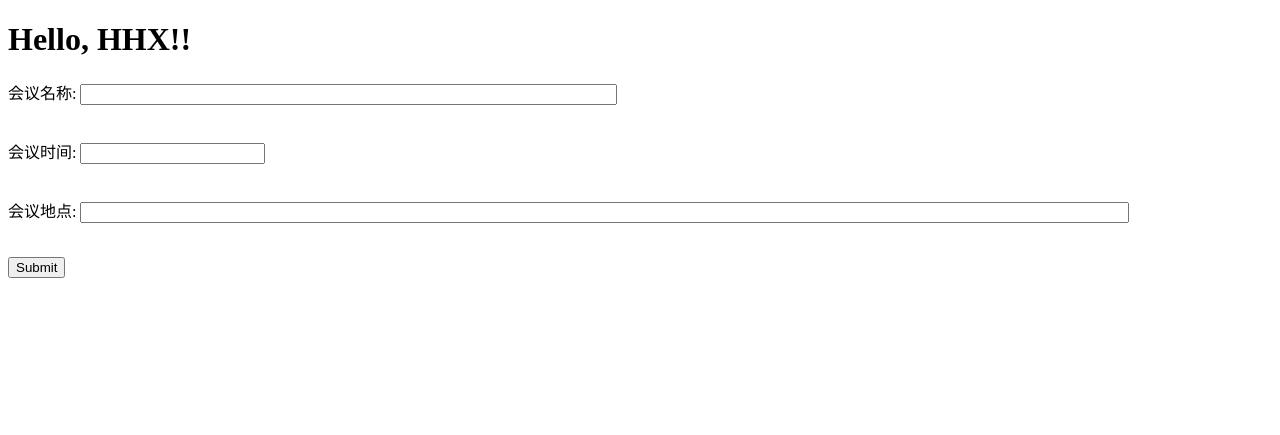
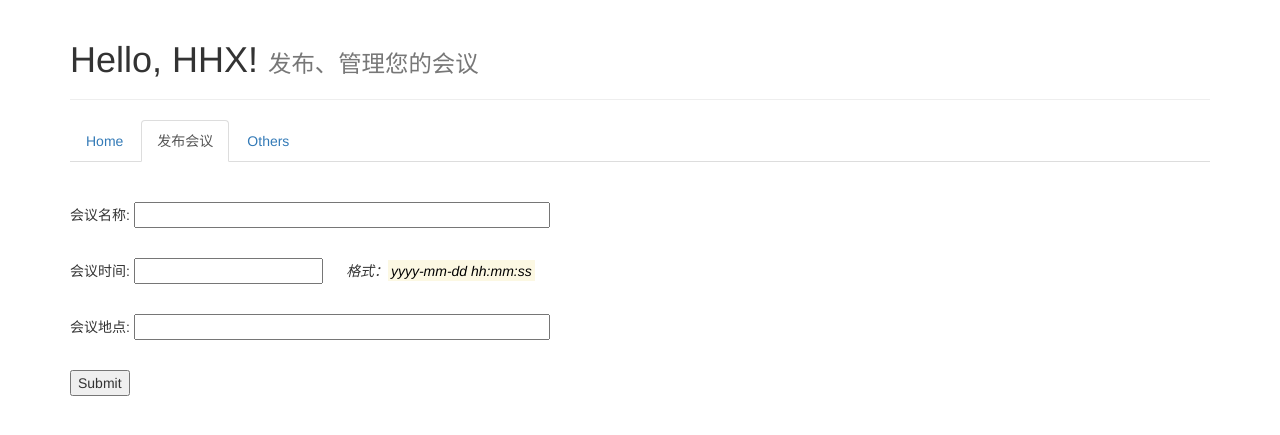
Before and after one commit to billzhaox/ConferenceServer, a Flask app: page /add_conference in a window 1280 px wide. Shown: the top 435 px of the page. Run offline with Flask 2, Linux system fonts and the light colour scheme; some libraries are stand-ins or nearby versions.

Commit message:
添加了base模板，使用BootStrap美化了页面

```diff
--- a/app/templates/add_conference.html
+++ b/app/templates/add_conference.html
@@ -1,25 +1,20 @@
-<!DOCTYPE html>
-<html lang="en">
-<head>
-    <meta charset="UTF-8">
-    <title>{{title}} - microblog</title>
-</head>
-<body>
-    <h1>Hello, {{user.username}}!</h1>
+{% extends "base.html" %}
+{% block content %}
+    <br><br>
     <form name="addConference" action="" method="post">
         {{form.hidden_tag() }}
         <p>
-    		会议名称: {{form.name(size=64)}}<br><br>
+            会议名称: {{form.name(size=48)}}<br><br>
         </p>
         <p>
-    		会议时间: {{form.date}}<br><br>
+            会议时间: {{form.date}} &nbsp;&nbsp;&nbsp;&nbsp;  <em>格式：<mark>yyyy-mm-dd hh:mm:ss</mark></em>
+            <br><br>
         </p>
         <p>
-    		会议地点: {{form.place(size=128)}}<br><br>
+            会议地点: {{form.place(size=48)}}<br><br>
         </p>
         <p>
             <input type="submit" name="提交">
         </p>
     </form>
-</body>
-</html>
+{% endblock %}
--- /dev/null
+++ b/app/templates/base.html
@@ -0,0 +1,52 @@
+<!DOCTYPE html>
+<html lang="zh-CN">
+  <head>
+    <meta charset="utf-8">
+    <meta http-equiv="X-UA-Compatible" content="IE=edge">
+    <meta name="viewport" content="width=device-width, initial-scale=1">
+    <!-- 上述3个meta标签*必须*放在最前面，任何其他内容都*必须*跟随其后！ -->
+    <title>会议管理</title>
+
+    <!-- Bootstrap -->
+    <link href="https://cdn.bootcss.com/bootstrap/3.3.7/css/bootstrap.min.css" rel="stylesheet">
+
+    <!-- HTML5 shim 和 Respond.js 是为了让 IE8 支持 HTML5 元素和媒体查询（media queries）功能 -->
+    <!-- 警告：通过 file:// 协议（就是直接将 html 页面拖拽到浏览器中）访问页面时 Respond.js 不起作用 -->
+    <!--[if lt IE 9]>
+      <script src="https://cdn.bootcss.com/html5shiv/3.7.3/html5shiv.min.js"></script>
+      <script src="https://cdn.bootcss.com/respond.js/1.4.2/respond.min.js"></script>
+    <![endif]-->
+  </head>
+  <body>
+  	<div class="container">
+  		<div class="page-header">
+  			{% if user %}
+			<h1>Hello, {{user.username}}! <small>发布、管理您的会议</small></h1>
+			{% else %}
+			<h1>Hello! <small>发布、管理您的会议</small></h1>
+			{% endif %}
+		</div>
+
+		<ul class="nav nav-tabs">
+			<li role="presentation" id="/index"><a href="index">Home</a></li>
+			<li role="presentation" id="/add_conference"><a href="add_conference">发布会议</a></li>
+			<li role="presentation"><a href="#">Others</a></li>
+			{% if tag %}
+			<!-- 获取当前页面路径，设置标签页active -->
+			<script type="text/javascript">
+				var test = window.location.pathname;
+				document.getElementById(test).setAttribute("class","active");
+			</script>
+			{% endif %}
+		</ul>
+
+		{% block content %}{% endblock %}
+	</div>
+
+
+    <!-- jQuery (Bootstrap 的所有 JavaScript 插件都依赖 jQuery，所以必须放在前边) -->
+    <script src="https://cdn.bootcss.com/jquery/1.12.4/jquery.min.js"></script>
+    <!-- 加载 Bootstrap 的所有 JavaScript 插件。你也可以根据需要只加载单个插件。 -->
+    <script src="https://cdn.bootcss.com/bootstrap/3.3.7/js/bootstrap.min.js"></script>
+  </body>
+</html>
--- /dev/null
+++ b/app/templates/index.html
@@ -0,0 +1 @@
+{% extends "base.html" %}
--- a/app/views.py
+++ b/app/views.py
@@ -5,19 +5,20 @@ from app import app
 from app.forms import AddConferenceForm
 from app.models import *
 
-# @app.route('/')
-# @app.route('/index')
-# def index():
-#     user = { 'username': 'Miguel' } # fake user
-#     return render_template("add_conference.html",
-#         title = 'Home',
-#         user = user)
+
+@app.route('/')
+@app.route('/index')
+def index():
+    user = { 'username': 'HHX'} # fake user
+    tag = {'name': 'index'}
+    return render_template("index.html", user=user, tag=tag)
 
 
 @app.route('/add_conference', methods = ['GET', 'POST'])
 def add_conference():
     form = AddConferenceForm()
-    user = {'username': 'HHX!'}
+    user = {'username': 'HHX'}
+    tag = {'name': 'add_conference'}
     if form.validate_on_submit():
         name = form.name.data
         date = form.date.data
@@ -25,4 +26,4 @@ def add_conference():
         conference = Conference(name=name, date=date, place=place)
         db.session.add(conference)
         db.session.commit()
-    return render_template('add_conference.html', user=user, form=form)
+    return render_template('add_conference.html', user=user, form=form, tag=tag)
```
Lines whose indentation alone changed are shown as unchanged.
